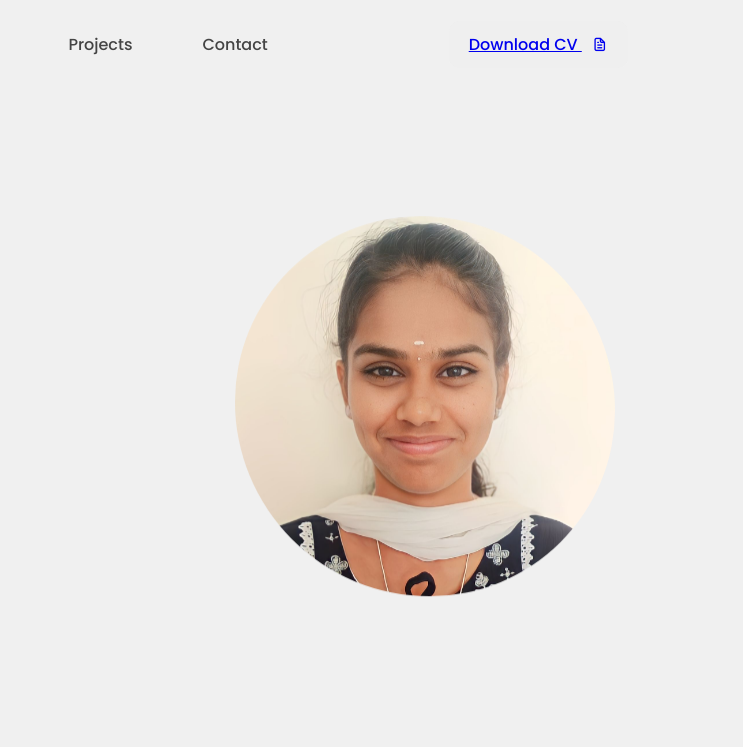
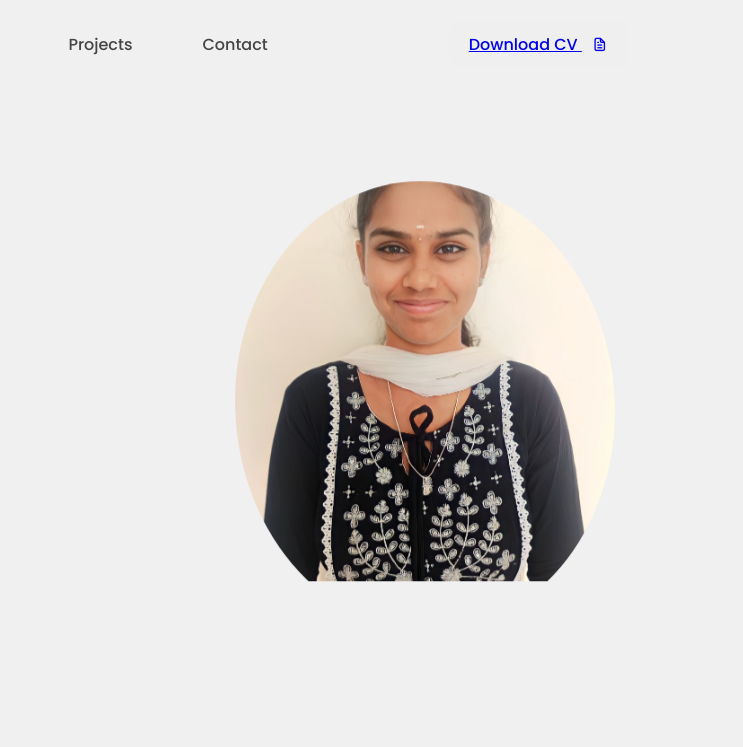
Before and after one commit to umasomu15/personal-website, a plain HTML site: page index.html in a window 1280 px wide. Shown: the top 747 px of the page, 537-1280 px from the left. Drawn offline with nearby package versions, Linux system fonts and the light colour scheme; a script that the page names is missing.

Commit message:
Update css.css

```diff
--- a/css.css
+++ b/css.css
@@ -237,14 +237,14 @@ nav{
 .image{
     margin: auto 0;
     width: 380px;
-    height: 380px;
+    height: 450px;
     border-radius: 55% 45% 55% 45%;
     overflow: hidden;
     animation: imgFloat 7s ease-in-out infinite;
 }
 .image img{
     width: 380px;
-    height: 650px;
+    height: 400px;
     object-fit: cover;
 }
 @keyframes imgFloat {
```
